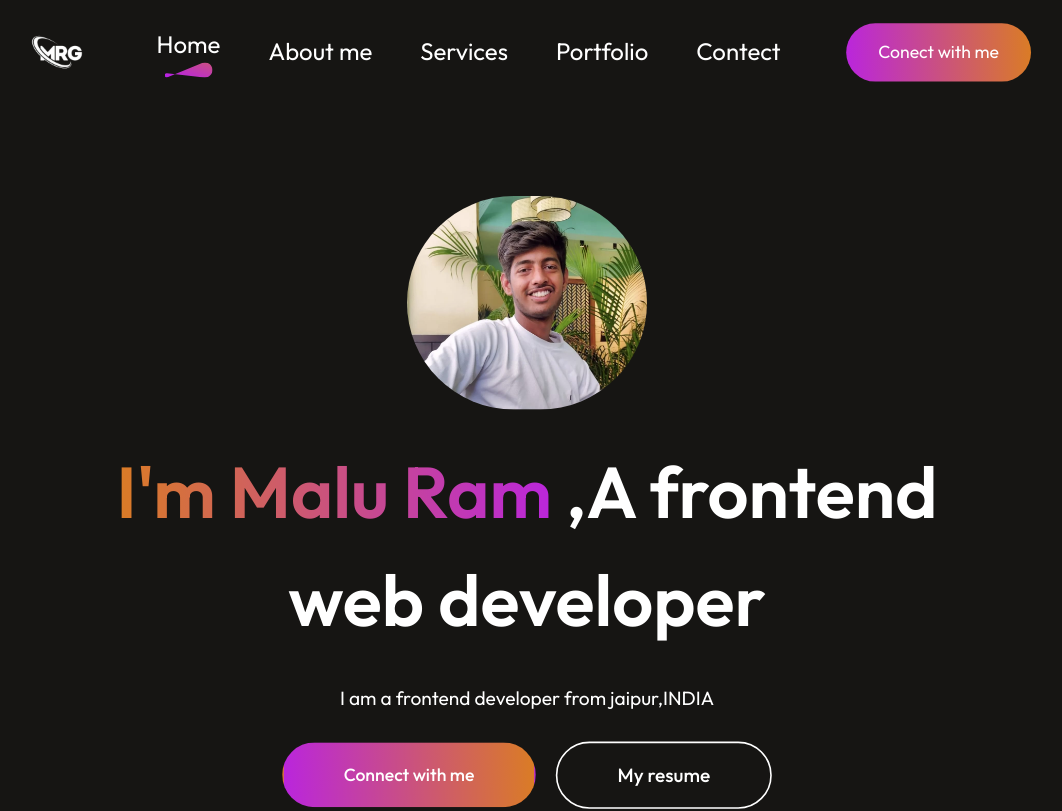
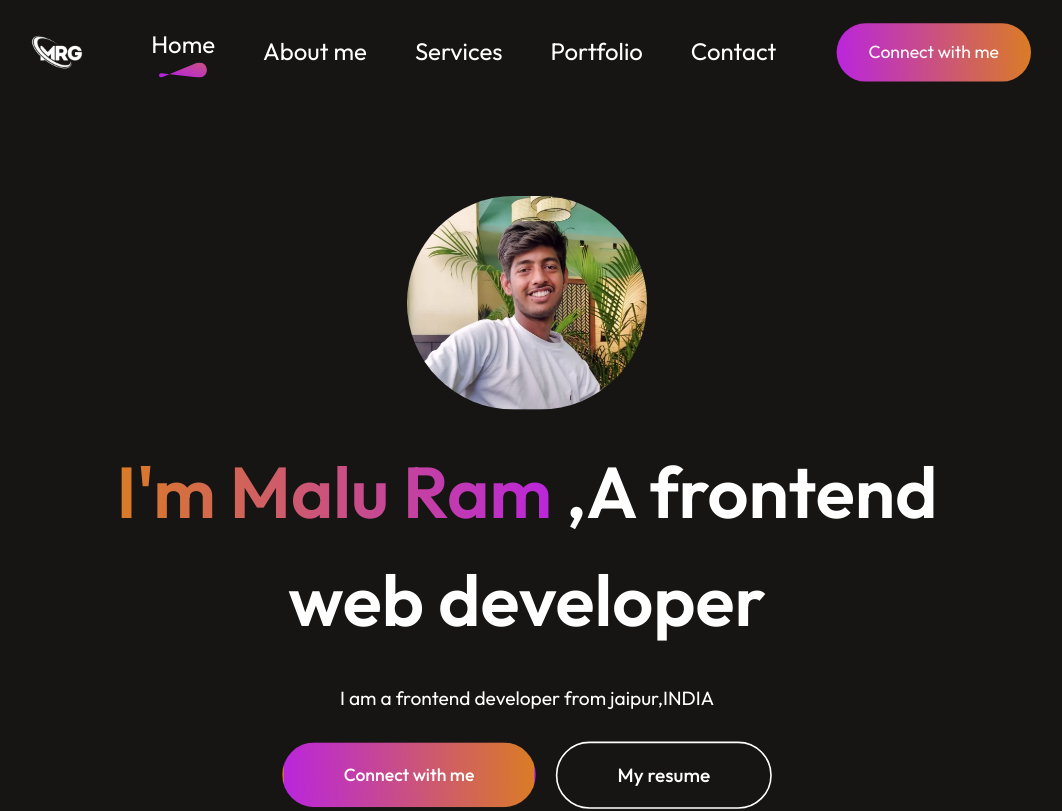
Before and after one commit to poswalji/portfolio, a React (Vite) app: page / in a window 1280 px wide. Shown: the top 811 px of the page, without its empty margins (113-1175 px from the left). Built offline with nearby package versions, Linux system fonts and the light colour scheme.

Commit message:
some change

```diff
--- a/src/components/Navbar.jsx
+++ b/src/components/Navbar.jsx
@@ -31,9 +31,9 @@ const Navbar = () => {
 
         <li  className='text-[30px] md:pl-0 pl-100px mx-[70px] md:mx-0 flex-row cursor-pointer flex md:flex-col md:justify-center gap-5 md:gap-[5px] ' onClick={()=>setMenu("services")}><AnchorLink className='text-white flex md:flex-col flex-row items-center' offset={50} href='#services'><p>Services</p>{menu==="services"?<img className='w-[60px] flex justify-center' src={theme_pattern}/>:<></>}</AnchorLink></li>
         <li   className='text-[30px] md:pl-0 pl-100px mx-[70px] md:mx-0 flex-row cursor-pointer flex md:flex-col md:justify-center gap-5 md:gap-[5px] ' onClick={()=>setMenu("portfolio")}><AnchorLink className='text-white flex md:flex-col flex-row items-center' offset={50} href='#work'><p>Portfolio</p>{menu==="portfolio"?<img className='w-[60px] flex justify-center' src={theme_pattern}/>:<></>}</AnchorLink></li>
-        <li   className='text-[30px] md:pl-0 pl-100px mx-[70px] md:mx-0 flex-row cursor-pointer flex md:flex-col md:justify-center gap-5 md:gap-[5px] ' onClick={()=>setMenu("contact")}><AnchorLink className='text-white flex md:flex-col flex-row items-center' offset={50} href='#contect'><p>Contect</p>{menu==="contact"?<img className='w-[60px] flex justify-center' src={theme_pattern}/>:<></>}</AnchorLink></li>
+        <li   className='text-[30px] md:pl-0 pl-100px mx-[70px] md:mx-0 flex-row cursor-pointer flex md:flex-col md:justify-center gap-5 md:gap-[5px] ' onClick={()=>setMenu("contact")}><AnchorLink className='text-white flex md:flex-col flex-row items-center' offset={50} href='#contect'><p>Contact</p>{menu==="contact"?<img className='w-[60px] flex justify-center' src={theme_pattern}/>:<></>}</AnchorLink></li>
       </ul>
-     <AnchorLink offset={50} href='#contect'> <div className='hidden md:flex py-5 px-10 rounded-[50px] bg-[linear-gradient(267deg,_#DA7C25_0.36%,_#b923E1_102.06%)] text-[22px] cursor-pointer duration-500 transform hover:scale-[1.05]  '>Conect with me</div>
+     <AnchorLink offset={50} href='#contect'> <div className='hidden md:flex py-5 px-10 rounded-[50px] bg-[linear-gradient(267deg,_#DA7C25_0.36%,_#b923E1_102.06%)] text-[22px] cursor-pointer duration-500 transform hover:scale-[1.05]  '>Connect with me</div>
      </AnchorLink>
     </div>
   )
```
